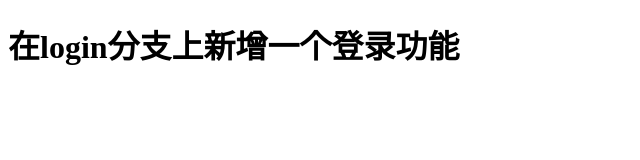
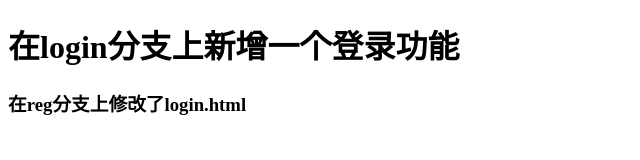
Before and after one commit to 2582200865/test_one02, a plain HTML site: page login.html in a window 1280 px wide. Shown: the whole page, without its empty margins (0-640 px from the left). Drawn offline with Linux system fonts and the light colour scheme.

Commit message:
在reg分支上修改了login.html

```diff
--- a/login.html
+++ b/login.html
@@ -8,5 +8,6 @@
 </head>
 <body>
     <h1>在login分支上新增一个登录功能</h1>
+    <h3>在reg分支上修改了login.html</h3>
 </body>
 </html>
```
